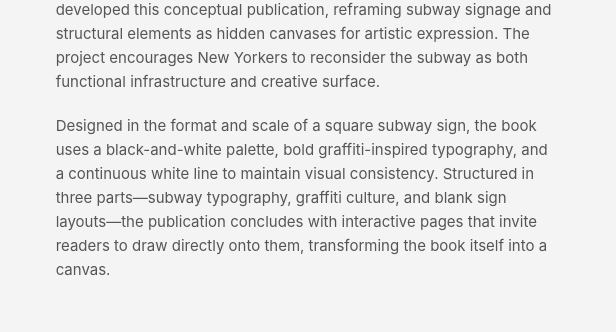
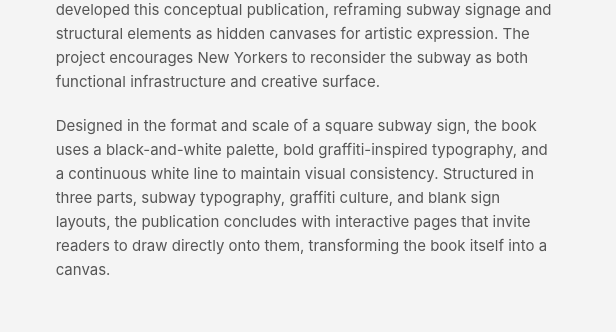
Before and after one commit to juliasschreier/juliaschreier, a plain HTML site: page subway.html in a window 1280 px wide. Shown: the part 367-699 px from the top of the page, 664-1280 px from the left. Drawn offline with Linux system fonts and the light colour scheme.

Commit message:
commit update

```diff
--- a/subway.html
+++ b/subway.html
@@ -162,7 +162,7 @@ font-size:28px;
     Using the visual language of NYC subway and graffiti culture I developed this conceptual publication, reframing subway signage and structural elements as hidden canvases for artistic expression. The project encourages New Yorkers to reconsider the subway as both functional infrastructure and creative surface.</p>
 
 <p>
-    Designed in the format and scale of a square subway sign, the book uses a black-and-white palette, bold graffiti-inspired typography, and a continuous white line to maintain visual consistency. Structured in three parts—subway typography, graffiti culture, and blank sign layouts—the publication concludes with interactive pages that invite readers to draw directly onto them, transforming the book itself into a canvas.
+    Designed in the format and scale of a square subway sign, the book uses a black-and-white palette, bold graffiti-inspired typography, and a continuous white line to maintain visual consistency. Structured in three parts, subway typography, graffiti culture, and blank sign layouts, the publication concludes with interactive pages that invite readers to draw directly onto them, transforming the book itself into a canvas.
 
 
 </div>
```
